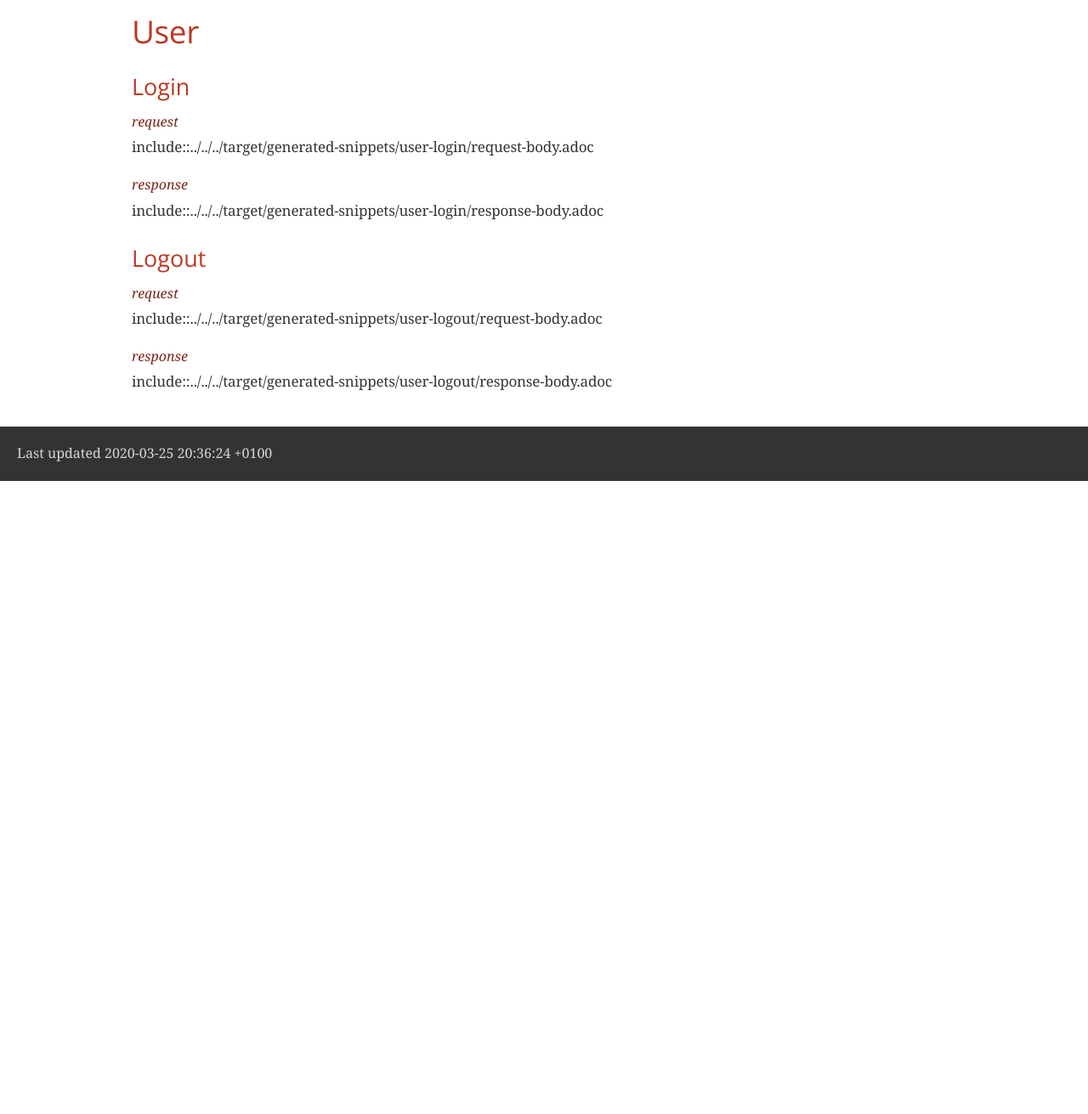
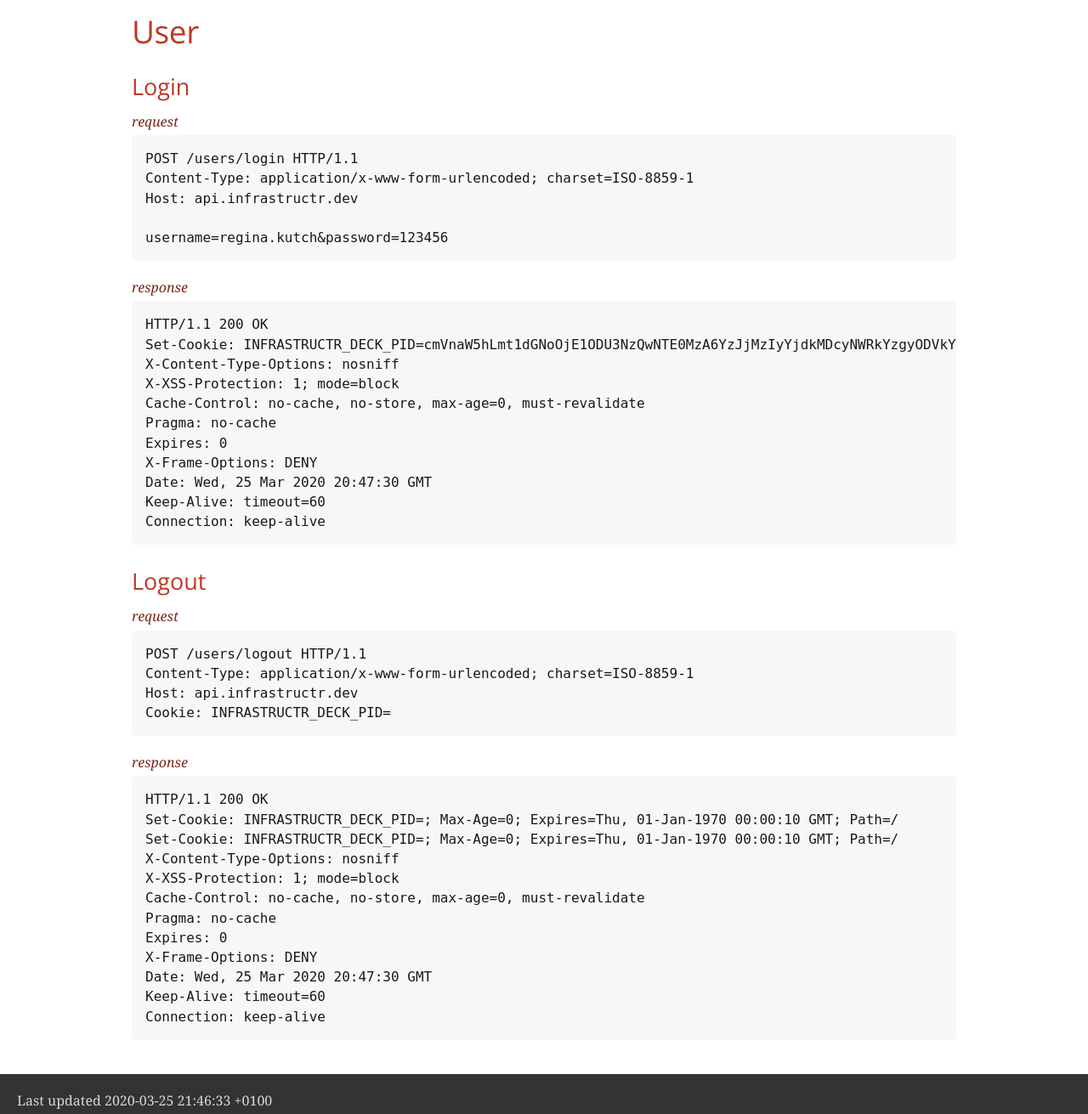
Before and after one commit to infrastructordev/deck, a plain HTML site: page docs/index.html in a window 1280 px wide. Shown: the part 120-1431 px from the top of the page at 85% size. Before the commit the page ends 800 px from the top, so only its background shows below. Drawn offline with nearby package versions, Linux system fonts and the light colour scheme; a web font is replaced by a local one.

Commit message:
Fix snippet includes

```diff
--- a/docs/index.html
+++ b/docs/index.html
@@ -440,24 +440,60 @@ body.book #toc,body.book #preamble,body.book h1.sect0,body.book .sect1>h2{page-b
 <div class="sectionbody">
 <div class="sect2">
 <h3 id="_login">Login</h3>
-<div class="paragraph">
+<div class="listingblock">
 <div class="title">request</div>
-<p>include::../../../target/generated-snippets/user-login/request-body.adoc</p>
+<div class="content">
+<pre class="highlight nowrap"><code class="language-http" data-lang="http">POST /users/login HTTP/1.1
+Content-Type: application/x-www-form-urlencoded; charset=ISO-8859-1
+Host: api.infrastructr.dev
+
+username=regina.kutch&amp;password=123456</code></pre>
 </div>
-<div class="paragraph">
+</div>
+<div class="listingblock">
 <div class="title">response</div>
-<p>include::../../../target/generated-snippets/user-login/response-body.adoc</p>
+<div class="content">
+<pre class="highlight nowrap"><code class="language-http" data-lang="http">HTTP/1.1 200 OK
+Set-Cookie: INFRASTRUCTR_DECK_PID=cmVnaW5hLmt1dGNoOjE1ODU3NzQwNTE0MzA6YzJjMzIyYjdkMDcyNWRkYzgyODVkYjUwN2Y5NmVhYmE; Max-Age=604800; Expires=Wed, 01-Apr-2020 20:47:31 GMT; Path=/; HttpOnly
+X-Content-Type-Options: nosniff
+X-XSS-Protection: 1; mode=block
+Cache-Control: no-cache, no-store, max-age=0, must-revalidate
+Pragma: no-cache
+Expires: 0
+X-Frame-Options: DENY
+Date: Wed, 25 Mar 2020 20:47:30 GMT
+Keep-Alive: timeout=60
+Connection: keep-alive</code></pre>
+</div>
 </div>
 </div>
 <div class="sect2">
 <h3 id="_logout">Logout</h3>
-<div class="paragraph">
+<div class="listingblock">
 <div class="title">request</div>
-<p>include::../../../target/generated-snippets/user-logout/request-body.adoc</p>
+<div class="content">
+<pre class="highlight nowrap"><code class="language-http" data-lang="http">POST /users/logout HTTP/1.1
+Content-Type: application/x-www-form-urlencoded; charset=ISO-8859-1
+Host: api.infrastructr.dev
+Cookie: INFRASTRUCTR_DECK_PID=</code></pre>
 </div>
-<div class="paragraph">
+</div>
+<div class="listingblock">
 <div class="title">response</div>
-<p>include::../../../target/generated-snippets/user-logout/response-body.adoc</p>
+<div class="content">
+<pre class="highlight nowrap"><code class="language-http" data-lang="http">HTTP/1.1 200 OK
+Set-Cookie: INFRASTRUCTR_DECK_PID=; Max-Age=0; Expires=Thu, 01-Jan-1970 00:00:10 GMT; Path=/
+Set-Cookie: INFRASTRUCTR_DECK_PID=; Max-Age=0; Expires=Thu, 01-Jan-1970 00:00:10 GMT; Path=/
+X-Content-Type-Options: nosniff
+X-XSS-Protection: 1; mode=block
+Cache-Control: no-cache, no-store, max-age=0, must-revalidate
+Pragma: no-cache
+Expires: 0
+X-Frame-Options: DENY
+Date: Wed, 25 Mar 2020 20:47:30 GMT
+Keep-Alive: timeout=60
+Connection: keep-alive</code></pre>
+</div>
 </div>
 </div>
 </div>
@@ -465,7 +501,7 @@ body.book #toc,body.book #preamble,body.book h1.sect0,body.book .sect1>h2{page-b
 </div>
 <div id="footer">
 <div id="footer-text">
-Last updated 2020-03-25 20:36:24 +0100
+Last updated 2020-03-25 21:46:33 +0100
 </div>
 </div>
 </body>
```
Also changed, not shown: 1 other file.
